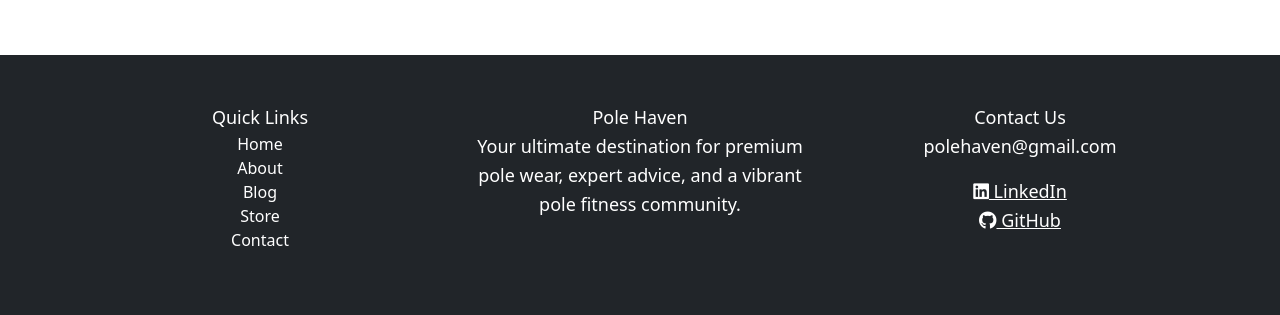
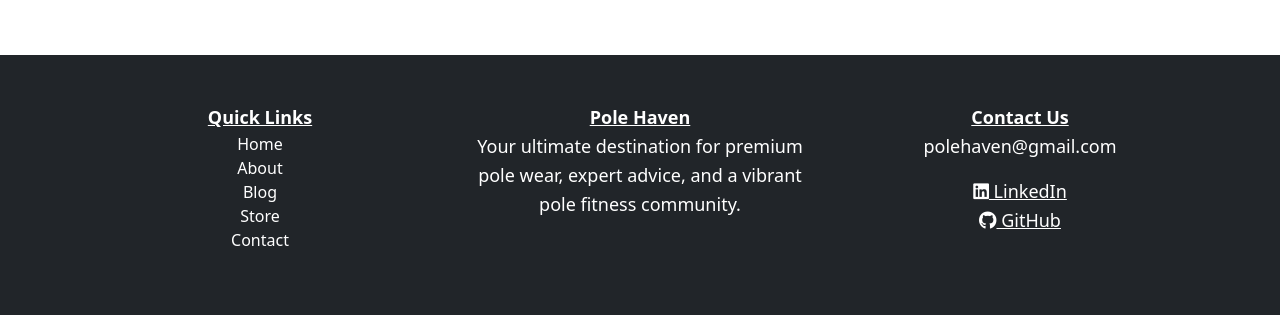
Before and after one commit to Cmorgan21/pole-haven, a Django app: page /blog/ in a window 1280 px wide. Shown: the part 149-464 px from the top of the page. Run offline with Django 4.2, Linux system fonts and the light colour scheme; data that the repository does not hold is empty; some libraries are stand-ins or nearby versions.

```diff
--- a/static/css/styles.css
+++ b/static/css/styles.css
@@ -44,6 +44,11 @@ p {
     color: #4E595A; /* Medium gray text color */
 }
 
+.footer-title {
+    text-decoration: underline;
+    font-weight: 600;
+}
+
 @media (max-width: 768px) {
     .alert {
         width: 100%;
--- a/templates/base.html
+++ b/templates/base.html
@@ -112,7 +112,7 @@
         <div class="container">
             <div class="row">
                 <div class="col-md-4 mb-3 text-center">
-                    <p class="m-0 text-white">Quick Links</p>
+                    <p class="m-0 text-white footer-title">Quick Links</p>
                     <div class="d-flex flex-column">
                         <a class="nav-link text-white {% if request.path == home_url %} active {% endif %}" aria-current="page" href="{% url 'store:home' %}">Home</a>
                         <a class="nav-link text-white {% if request.path == about_url %} active {% endif %}" aria-current="page" href="{% url 'about-page' %}">About</a>
@@ -122,12 +122,12 @@
                     </div>
                 </div>
                 <div class="col-md-4 mb-3 text-center">
-                    <p class="m-0 text-white">Pole Haven</p>
+                    <p class="m-0 text-white footer-title">Pole Haven</p>
                     <p class="text-white">Your ultimate destination for premium pole wear, expert advice, and a vibrant pole fitness community.</p>
                 </div>
 
                 <div class="col-md-4 mb-3 text-center">
-                    <p class="m-0 text-white">Contact Us</p>
+                    <p class="m-0 text-white footer-title">Contact Us</p>
                     <p class="text-white">polehaven@gmail.com</p>
                     <p>
                         <a class="text-white" href="https://www.linkedin.com/in/callum-morgan-8859a1254/" target="_blank">
```
Also changed, not shown: 1 other file.
